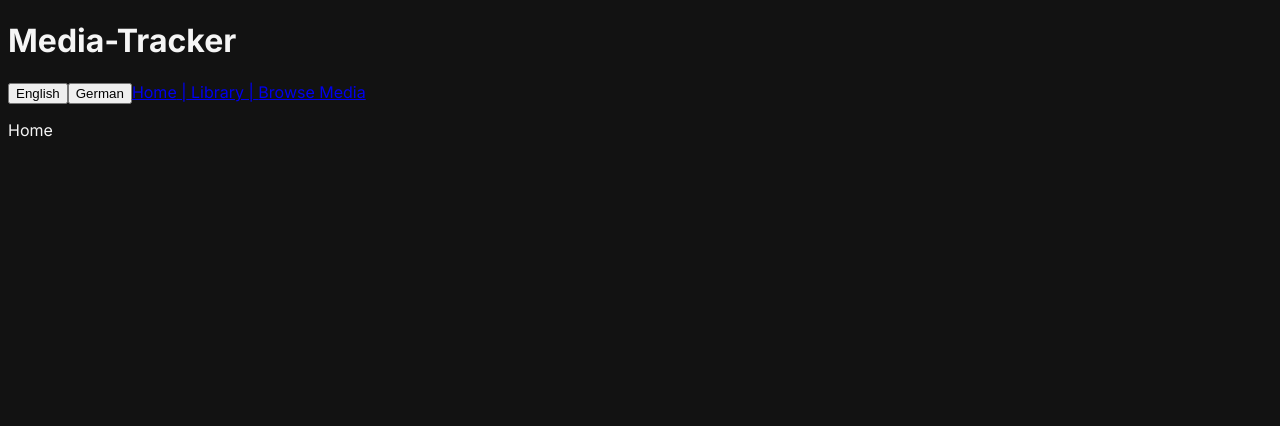
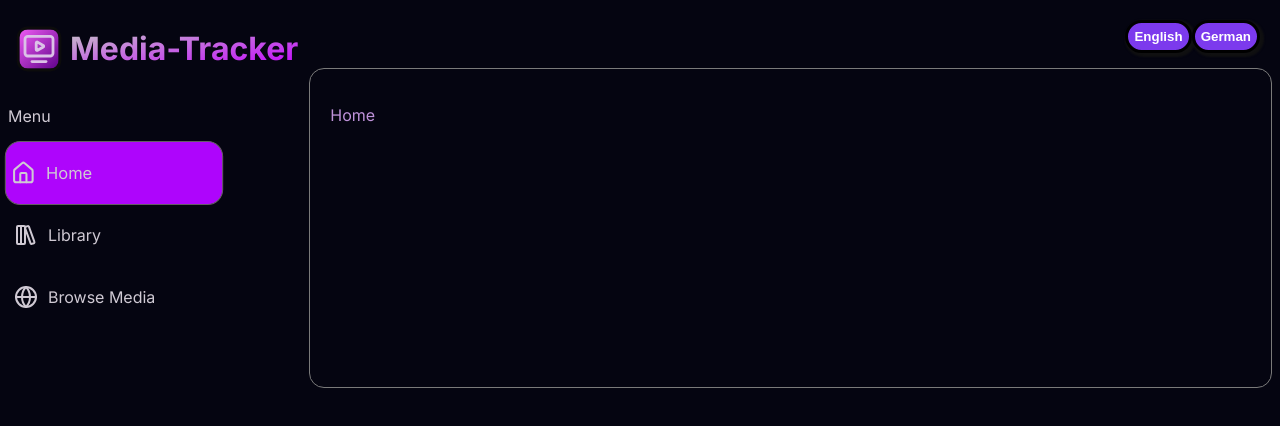
Before and after one commit to NickLoof/media-tracker, a React (Vite) app in the folder frontend/: page / in a window 1280 px wide. Shown: the top 426 px of the page. Built offline with nearby package versions, Linux system fonts and the light colour scheme.

Commit message:
Redesign app layout with sidebar navigation

```diff
--- a/frontend/src/App.css
+++ b/frontend/src/App.css
@@ -1,9 +1,87 @@
 @import url("https://fonts.googleapis.com/css2?family=Inter:wght@400;500;600;700&display=swap");
 body{
     font-family: "Inter", sans-serif;
-    background-color: #121212;
-    color: #f5f5f5;
+    background-color: #050511;
+    color: rgb(191, 146, 218);
 }
 button{
     cursor: pointer;
 }
+.side-menu{
+    width: 400px;
+    position: sticky;
+    top: 20px;
+    align-self: flex-start;
+}
+.page-content{
+    border: 1px solid rgb(122, 122, 122);
+    border-radius: 15px;
+    width: stretch;
+    padding: 20px;
+    position: relative;
+    top: 60px;
+}
+.language-picker{
+    position: absolute;
+    top: 20px;
+    right: 20px;
+}
+.language-button{
+    border: solid rgb(0, 0, 0);
+    border-radius: 20px;
+    padding: 6px;
+    font-weight: bold;
+    box-shadow: 2px 2px 2px 2px #101011;
+    background-color: #7c3aed;
+    color: white;
+    transition: scale 0.3s;
+    position: relative;
+}
+.language-button:hover{
+    scale: 1.1;
+    background-color: #670296;
+    box-shadow: 2.5px 2.5px 2.5px 2.5px #101011;
+}
+.app-title{
+    background: linear-gradient(to bottom right, rgb(199, 199, 199), rgb(195, 0, 255));
+    background-clip: text;
+    color: transparent;
+}
+.menu-title{
+    color: rgb(207, 201, 211);
+}
+.page-link{
+    display: flex;
+    align-items: center;
+    width: 200px;
+    height: 50px;
+    border-radius: 15px;
+    color: rgb(207, 201, 211);
+    gap: 10px;
+    text-decoration: none;
+    padding: 5px;
+    border: 1px solid transparent;
+    transition: 0.2s;
+}
+.page-link:hover, .page-link-active{
+    background-color: #ae05fc;
+    border: 1px solid #665d66;
+    scale: 1.03;
+}
+.title-container{
+    display: flex;
+    align-items: center;
+    gap: 15px;
+    margin-left: 15px;
+}
+.title-icon{
+    color:#dbc1e7;
+    scale: 1.4;
+    padding: 2px;
+    background: linear-gradient(to bottom right, rgb(238, 91, 243), #5f028a);
+    border: 2px solid rgb(12, 12, 12);
+    border-radius: 8px;
+}
+.page-layout{
+    display: flex;
+}
--- a/frontend/src/App.jsx
+++ b/frontend/src/App.jsx
@@ -6,6 +6,7 @@ import Browse from "./pages/Browse.jsx";
 import {useContext} from "react";
 import { LanguageContext } from './context/languageContext.jsx';
 import { translations } from '../translations/translations.js';
+import {House, LibraryBig, Globe, TvMinimalPlay} from "lucide-react";
 
 function App() {
   const {language, setLanguage} = useContext(LanguageContext);
@@ -13,17 +14,31 @@ function App() {
 
   return(
     <>
-      <h1>{t.appTitle}</h1>
-      <button onClick={() => setLanguage("en")}>{t.english}</button>
-      <button onClick={() => setLanguage("de")}>{t.german}</button>
-      <NavLink to="/">{t.home} |</NavLink>
-      <NavLink to="/library"> {t.library} |</NavLink>
-      <NavLink to="/browse"> {t.browseMedia}</NavLink>
-      <Routes>
-        <Route path="/" element={<Home />} />
-        <Route path="/browse" element={<Browse/>}/>
-        <Route path="/library" element={<Library />} />
-      </Routes>
+      <div className="language-picker">
+      <button className="language-button" onClick={() => setLanguage("en")}>{t.english}</button>
+      <button className="language-button" onClick={() => setLanguage("de")}>{t.german}</button>
+      </div>
+      <div className="page-layout">
+      <div className="side-menu">
+        <div className="title-container">
+          <TvMinimalPlay className="title-icon"/>
+          <h1 className="app-title">{t.appTitle}</h1>
+        </div>
+        <div className="menu-container">
+          <p className="menu-title">Menu</p>
+          <NavLink to="/" end className={({isActive}) => isActive? "page-link page-link-active": "page-link"}><House/> {t.home} </NavLink>
+          <NavLink to="/library" className={({isActive}) => isActive? "page-link page-link-active": "page-link"}><LibraryBig/> {t.library} </NavLink>
+          <NavLink to="/browse" className={({isActive}) => isActive? "page-link page-link-active": "page-link"}><Globe/> {t.browseMedia}</NavLink>
+        </div>
+      </div>
+      <main className="page-content">
+        <Routes>
+            <Route path="/" element={<Home />} />
+            <Route path="/browse" element={<Browse/>}/>
+            <Route path="/library" element={<Library />} />
+          </Routes>
+      </main>
+      </div>
     </>
   )
 }
--- a/frontend/src/pages/Home.jsx
+++ b/frontend/src/pages/Home.jsx
@@ -7,9 +7,20 @@ const Home = () => {
     const t = translations[language];
 
     return (
-        <div>
-            <p>{t.home}</p>
-        </div>
+        <>
+            <div>
+                <p>{t.home}</p>
+            </div>
+            <div>
+                <p>{t.recentlyAdded}</p>
+            </div>
+            <div>
+                <p>{t.currentlyWatching}</p>
+            </div>
+            <div>
+                <p>{t.yourLibrary}</p>
+            </div>
+        </>
     );
 };
 
```
